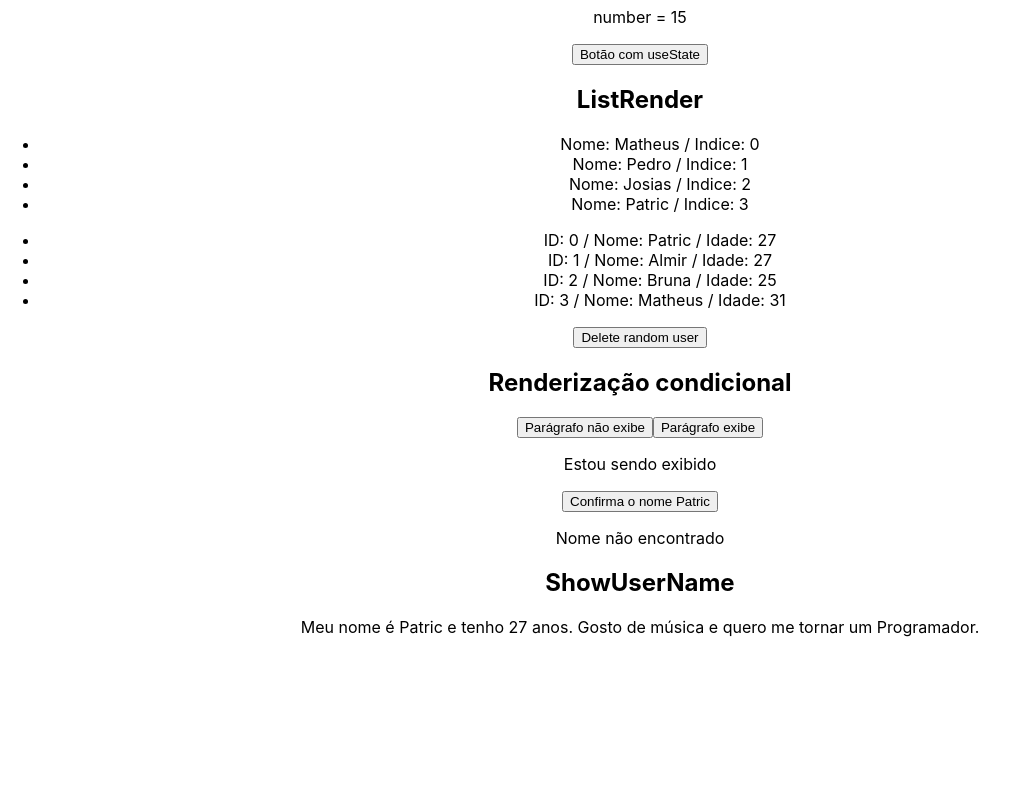
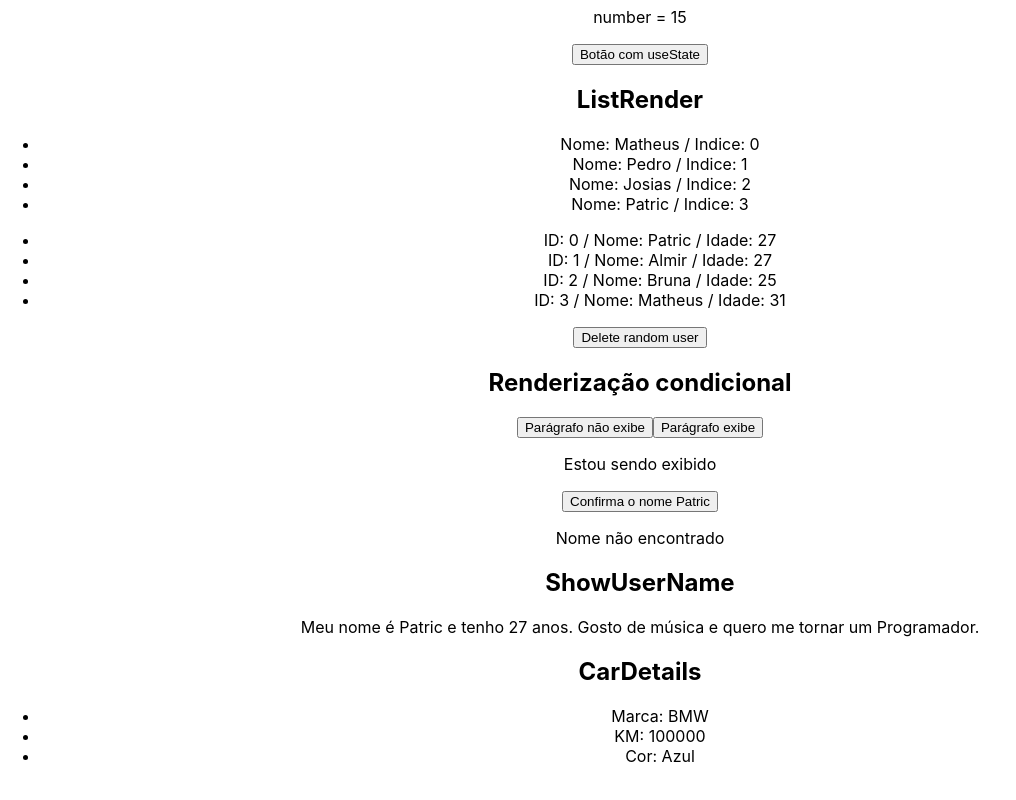
Before and after one commit to PatricPauluk/my_study, a React (Create React App) app in the folder reactjs/React.js Udemy Course/3_AVANCANDO_EM_REACT/secao-3/: page / in a window 1280 px wide. Shown: the part 198-998 px from the top of the page, without its empty margins (0-1016 px from the left). Built offline with nearby package versions, Linux system fonts and the light colour scheme.

Commit message:
destructuring props

```diff
--- a/reactjs/React.js Udemy Course/3_AVANCANDO_EM_REACT/secao-3/src/App.js
+++ b/reactjs/React.js Udemy Course/3_AVANCANDO_EM_REACT/secao-3/src/App.js
@@ -2,6 +2,7 @@
 import './App.css';
 
 import Asset from "./assets/img2.jpg";
+import CarDetails from './components/CarDetails';
 import ConditionalRender from './components/ConditionalRender';
 import ListRender from './components/ListRender';
 import ManageData from './components/ManageData';
@@ -38,6 +39,9 @@
 
       {/* ShowUserName tem acesso a várias props (propriedades passadas na tag) */}
       <ShowUserName name="Patric" age={27} like={like} profession={profession}  />
+
+      {/* Destructuring em props (forma mais indicada para trabalhar com props) */}
+      <CarDetails brand="BMW" km={100000} color="Azul" />
     </div>
   );
 }
--- /dev/null
+++ b/reactjs/React.js Udemy Course/3_AVANCANDO_EM_REACT/secao-3/src/components/CarDetails.js
@@ -0,0 +1,17 @@
+// props são passadas de forma desestruturada.
+// o nome deve ser IDENTICO e na ORDEM a prop informada na tag.
+
+const CarDetails = ({ brand, km, color }) => {
+  return (
+    <div>
+      <h2>CarDetails</h2>
+      <ul>
+        <li>Marca: {brand}</li>
+        <li>KM: {km}</li>
+        <li>Cor: {color}</li>
+      </ul>
+    </div>
+  )
+}
+
+export default CarDetails;
```
